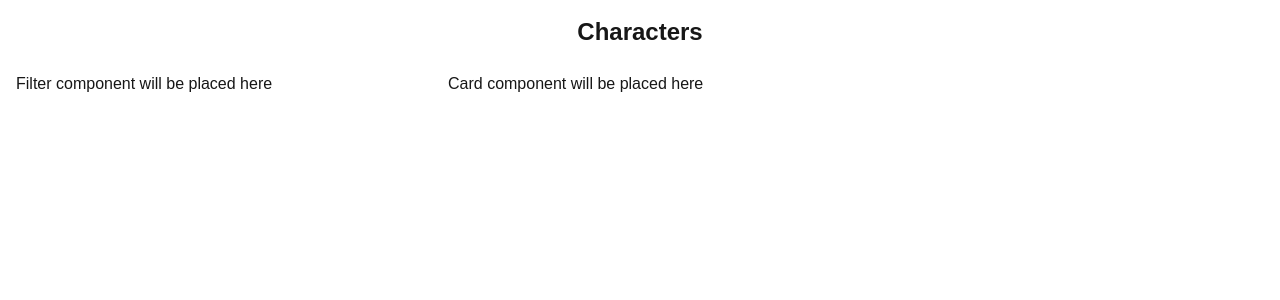
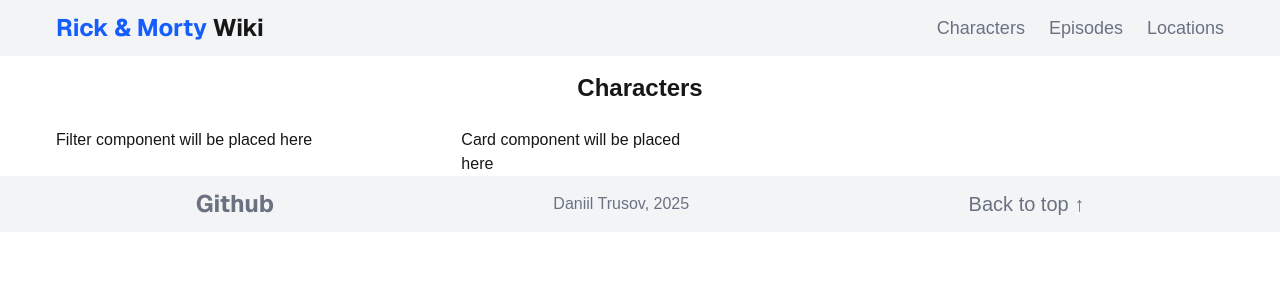
Before and after one commit to daniil-trusov/rick-and-morty-wiki, a Next.js app: page / in a window 1280 px wide. Shown: the top 300 px of the page. Built offline with nearby package versions, Linux system fonts and the light colour scheme.

Commit message:
Added base markup for Header and Footer

```diff
--- a/src/app/layout.tsx
+++ b/src/app/layout.tsx
@@ -1,6 +1,9 @@
 import type { Metadata } from "next";
 import { Geist, Geist_Mono } from "next/font/google";
 import "./globals.css";
+
+import Header from "@/components/Header/Header";
+import Footer from "@/components/Footer/Footer";
 
 const geistSans = Geist({
   variable: "--font-geist-sans",
@@ -27,7 +30,12 @@
       <body
         className={`${geistSans.variable} ${geistMono.variable} antialiased`}
       >
-        {children}
+        <Header />
+        <main className="mx-auto max-w-[1200px] min-w-[320px] px-4">
+          {children}
+        </main>
+
+        <Footer />
       </body>
     </html>
   );
--- a/src/app/page.tsx
+++ b/src/app/page.tsx
@@ -2,24 +2,24 @@
 
 export default function Home() {
   return (
-    <div className="p-4">
-      <h1 className="text-center text-2xl font-bold mb-6">Characters</h1>
+    <>
+      <h1 className="mb-6 text-center text-2xl font-bold">Characters</h1>
 
-      <div className="max-w-7xl mx-auto">
-        <div className="flex flex-col lg:flex-row gap-6">
+      <div className="mx-auto max-w-7xl">
+        <div className="flex flex-col gap-6 lg:flex-row">
           {/* Тут буде фільтр */}
-          <div className="lg:w-1/3 w-full">
+          <div className="w-full lg:w-1/3">
             <p>Filter component will be placed here</p>
           </div>
 
-          <div className="lg:w-2/3 w-full">
-            <div className="grid grid-cols-1 sm:grid-cols-2 md:grid-cols-3 gap-4">
+          <div className="w-full lg:w-2/3">
+            <div className="grid grid-cols-1 gap-4 sm:grid-cols-2 md:grid-cols-3">
               {/* Тут будуть картки */}
               <p>Card component will be placed here</p>
             </div>
           </div>
         </div>
       </div>
-    </div>
+    </>
   );
 }
--- /dev/null
+++ b/src/components/Footer/Footer.tsx
@@ -0,0 +1,32 @@
+"use client";
+import Link from "next/link";
+
+export default function Footer() {
+  return (
+    <footer className="mb-4 w-full bg-gray-100">
+      <div
+        aria-label="Footer navigation"
+        className="mx-auto flex max-w-[1200px] items-center justify-around px-4 py-3 text-gray-500"
+      >
+        <Link
+          className="font-sans text-2xl font-bold hover:text-gray-700 hover:underline"
+          href="https://github.com/daniil-trusov/rick-and-morty-wiki"
+          target="_blank"
+          rel="noopener noreferrer"
+        >
+          Github
+        </Link>
+
+        <span>Daniil Trusov, 2025</span>
+
+        <button
+          className="text-xl hover:text-gray-700"
+          onClick={() => {}}
+          aria-label="Back to top"
+        >
+          Back to top ↑
+        </button>
+      </div>
+    </footer>
+  );
+}
--- /dev/null
+++ b/src/components/Header/Header.tsx
@@ -0,0 +1,52 @@
+"use client";
+import Link from "next/link";
+import { useState } from "react";
+
+const pageLinks = [
+  { name: "Characters", link: "/" },
+  { name: "Episodes", link: "/episodes" },
+  { name: "Locations", link: "/locations" },
+];
+
+export default function Header() {
+  const [isOpen, setIsOpen] = useState(false);
+
+  return (
+    <header className="mb-4 w-full bg-gray-100">
+      <nav
+        aria-label="Main navigation"
+        className="mx-auto flex max-w-[1200px] items-center justify-between px-4 py-3"
+      >
+        <Link className="font-sans text-2xl font-bold" href="/">
+          <span className="text-blue-600">Rick & Morty</span> Wiki
+        </Link>
+
+        <button
+          className="lg:hidden"
+          onClick={() => setIsOpen(!isOpen)}
+          aria-expanded={isOpen}
+          aria-label={`${isOpen ? "Close" : "Open"} navigation menu`}
+        >
+          <span className="text-xl">{isOpen ? "✖" : "☰"}</span>
+        </button>
+
+        <div
+          className={`${isOpen ? "block" : "hidden"} w-full lg:flex lg:w-auto lg:items-center`}
+        >
+          <ul className="mt-4 flex flex-col text-lg text-gray-500 lg:mt-0 lg:flex-row lg:gap-6">
+            {pageLinks.map(({ name, link }) => (
+              <li key={name}>
+                <Link
+                  href={link}
+                  className="transition-colors duration-200 hover:text-gray-700 hover:underline"
+                >
+                  {name}
+                </Link>
+              </li>
+            ))}
+          </ul>
+        </div>
+      </nav>
+    </header>
+  );
+}
```
